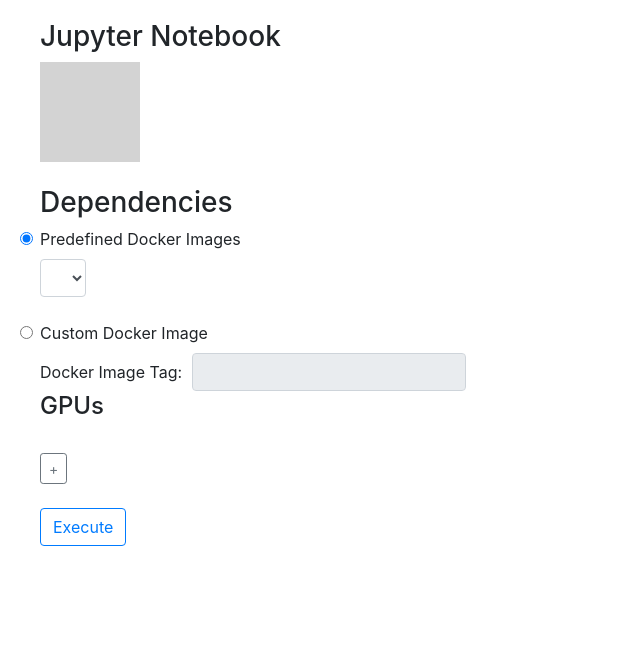
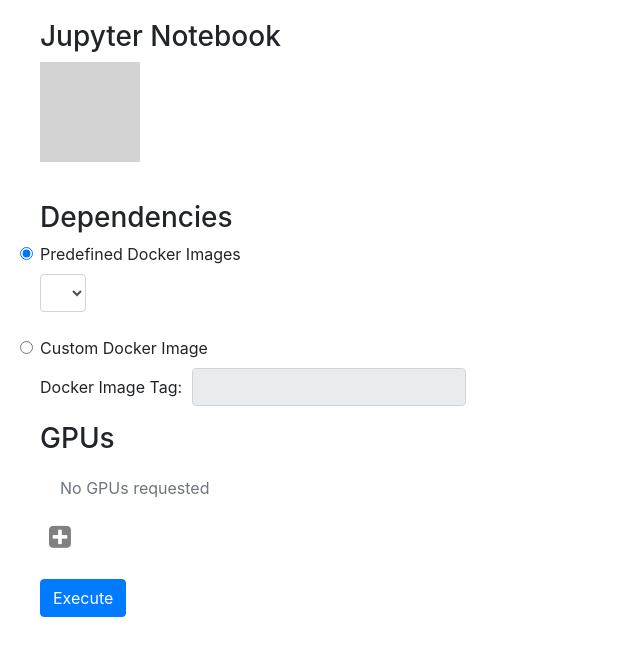
Before and after one commit to curious-containers/cc-jupyter-service, a Flask app: page / in a window 1280 px wide. Shown: the part 56-712 px from the top of the page, without its empty margins (0-640 px from the left). Run offline with Flask 2, Linux system fonts and the light colour scheme; the visitor is signed in with stand-in values (Sample User, id 1); data comes from the database, SQL or seed files in the repository; data that the repository does not hold is empty; parts of the project's set-up code (start-up, migrations or seed data) failed here and were passed over; some libraries are stand-ins or nearby versions.

Commit message:
FEAT(Frontend): worked on button styles

```diff
--- a/cc_jupyter_service/service/static/js/index.js
+++ b/cc_jupyter_service/service/static/js/index.js
@@ -144,10 +144,10 @@
             gpuVram.change(function() {
                 gpuRequirements[tmpIndex] = parseInt(gpuVram.val().toString());
             })
-            const li = $('<li class="list-group-item"><label for="gpuVram' + tmpIndex + '" class="label">VRAM</label></li>');
+            const li = $('<li class="list-group-item"><label for="gpuVram' + tmpIndex + '" class="label">VRAM in MB</label></li>');
             li.append(gpuVram);
 
-            const removeBtn = $('<button id="gpuRemove' + tmpIndex + '" type="button" class="close closeGpu">&times</button>');
+            const removeBtn = $('<button id="gpuRemove' + tmpIndex + '" type="button" class="close closeGpu"><i class="fa fa-times-circle"></i></button>');
             removeBtn.click(function() {
                 gpuRequirements.splice(tmpIndex, 1);
                 refreshGpuList($('#gpuList'));
@@ -155,6 +155,9 @@
             li.append(removeBtn);
             gpuList.append(li);
             index += 1;
+        }
+        if (gpuRequirements.length === 0) {
+            gpuList.append('<li class="list-group-item border-0 text-muted">No GPUs requested</li>');
         }
     }
 
@@ -224,11 +227,11 @@
         const hardwareSection = $('<div id="hardwareSection">');
         // hardwareSection.append('<header> <h3>Hardware</h3></header>');
 
-        hardwareSection.append('<h4>GPUs</h4>');
+        hardwareSection.append('<h3>GPUs</h3>');
         const gpuList = $('<ul id="gpuList" class="list-group"></ul>');
         refreshGpuList(gpuList);
         hardwareSection.append(gpuList);
-        const addGpuButton = $('<button id="addGpu" type="button" class="btn btn-outline-secondary btn-sm">+</button>');
+        const addGpuButton = $('<button id="addGpu" type="button" class="btn"><i class="fa fa-plus-square" style="transform: scale(1.6);"></i></button>');
         addGpuButton.click(function () {
             gpuRequirements.push(DEFAULT_GPU_VRAM);
             refreshGpuList($('#gpuList'));
@@ -236,7 +239,7 @@
         hardwareSection.append(addGpuButton);
 
         // submit button
-        const submitButton = $('<button type="button" name="submitButton" id="submitButton" class="btn btn-outline-primary">Execute</button>');
+        const submitButton = $('<button type="button" name="submitButton" id="submitButton" class="btn btn-outline-primary active">Execute</button>');
 
         submitButton.click(function() {
             if (jupyterNotebookEntries.length === 0) {
@@ -290,7 +293,7 @@
 
     function addResultEntry(resultTable, notebookId, processStatus, notebookFilename, executionTime) {
         const row = $('<tr><td>' + notebookFilename + '</td><td>' + processStatus + '</td><td>' + formatTimestamp(executionTime) + '</td></tr>');
-        const downloadButton = $('<button class="btn btn-sm btn-outline-secondary">download</button>');
+        const downloadButton = $('<button class="btn btn-sm btn-outline-secondary"><i class="fa fa-download"></i></button>');
         downloadButton.click(function (_a) {
             window.open(getUrl('result/' + notebookId), '_blank');
         })
@@ -367,7 +370,7 @@
         for (const entry of jupyterNotebookEntries) {
             const tmpIndex = index;
             const li = $('<li class="list-group-item border-0">' + entry.filename + '</li>');
-            const removeBtn = $('<button id="notebookRemove' + tmpIndex + '" type="button" class="close">&times</button>')
+            const removeBtn = $('<button id="notebookRemove' + tmpIndex + '" type="button" class="close"><i class="fa fa-times-circle"></i></button>')
             removeBtn.click(function() {
                 jupyterNotebookEntries.splice(tmpIndex, 1);
                 refreshNotebookList($('#notebookList'));
--- a/cc_jupyter_service/service/static/style.css
+++ b/cc_jupyter_service/service/static/style.css
@@ -1,5 +1,15 @@
 #addGpu {
     display: block;
+    margin-top: 5px;
+    color: gray;
+}
+
+#addGpu:hover {
+    color: darkslategray;
+}
+
+h3 {
+    margin-top: 15px;
 }
 
 #customDockerImage {
--- a/cc_jupyter_service/service/templates/index.html
+++ b/cc_jupyter_service/service/templates/index.html
@@ -4,10 +4,10 @@
     <meta charset="UTF-8">
     <title>CC-Jupyter-Service</title>
     <meta name="viewport" content="width=device-width, initial-scale=1">
+    <link rel="stylesheet" href="https://cdnjs.cloudflare.com/ajax/libs/font-awesome/4.7.0/css/font-awesome.min.css">
     <link rel="stylesheet" href="https://maxcdn.bootstrapcdn.com/bootstrap/4.5.0/css/bootstrap.min.css">
     <script src="https://ajax.googleapis.com/ajax/libs/jquery/3.5.1/jquery.min.js"></script>
     <script src="https://cdnjs.cloudflare.com/ajax/libs/popper.js/1.16.0/umd/popper.min.js"></script>
-    <script src="https://maxcdn.bootstrapcdn.com/bootstrap/4.5.0/js/bootstrap.min.js"></script>
     <script src="{{ url_for('static', filename='js/index.js') }}"></script>
     <link rel="stylesheet" href="{{ url_for('static', filename='style.css') }}">
 </head>
```
Also changed, not shown: 1 other file.
